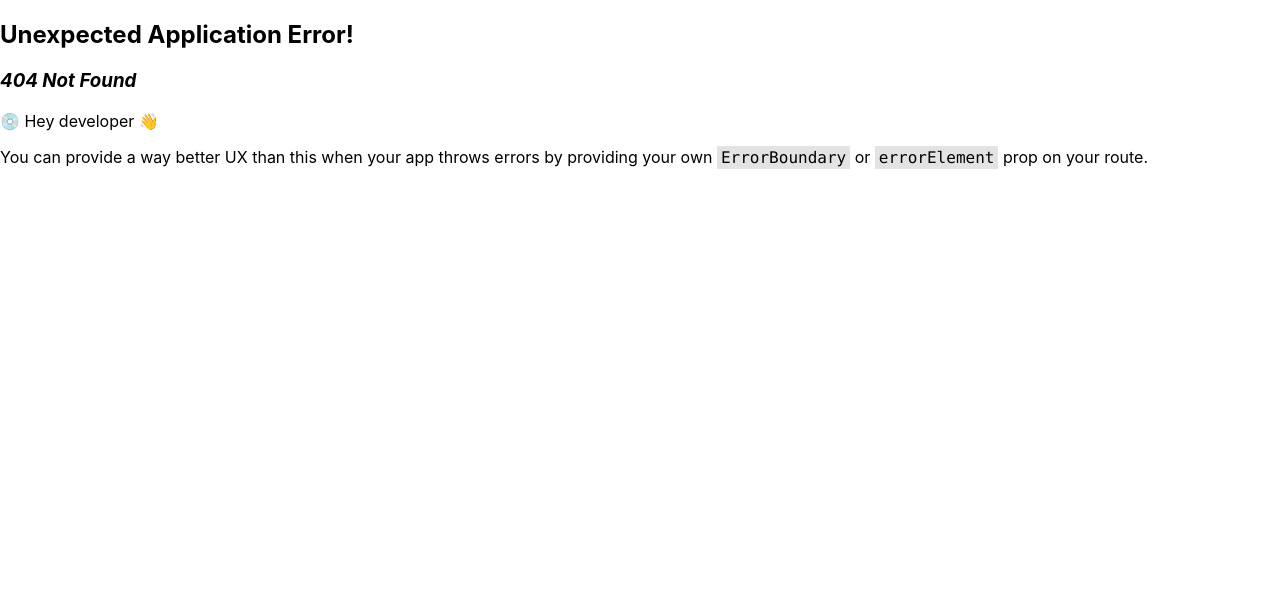
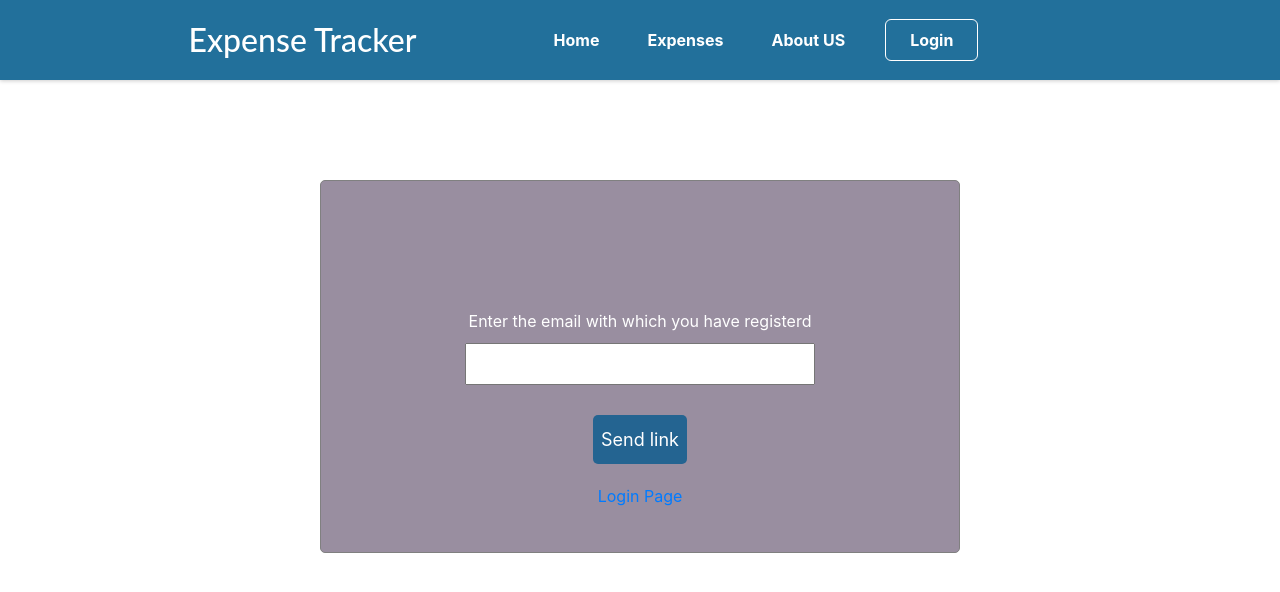
Before and after one commit to sravanisravs1/ExpenseTrackerUsingReact, a React (Create React App) app: page /forgotpassword in a window 1280 px wide. Before the commit this address had no page. Shown: the top 592 px of the page. Built offline with nearby package versions, Linux system fonts and the light colour scheme.

Commit message:
addedForgot password component and  some styles

```diff
--- a/public/index.html
+++ b/public/index.html
@@ -24,11 +24,24 @@
       work correctly both with client-side routing and a non-root public URL.
       Learn how to configure a non-root public URL by running `npm run build`.
     -->
+    <!-- BootStrap CSS Link -->
+    <link
+      rel="stylesheet"
+      href="https://cdn.jsdelivr.net/npm/bootstrap@4.1.3/dist/css/bootstrap.min.css"
+      integrity="sha384-MCw98/SFnGE8fJT3GXwEOngsV7Zt27NXFoaoApmYm81iuXoPkFOJwJ8ERdknLPMO"
+      crossorigin="anonymous"
+    />
     <title>React App</title>
   </head>
   <body>
     <noscript>You need to enable JavaScript to run this app.</noscript>
     <div id="root"></div>
+    <!-- Bootstrap script -->
+    <script
+    src="https://cdn.jsdelivr.net/npm/bootstrap@5.1.3/dist/js/bootstrap.bundle.min.js"
+    integrity="sha384-ka7Sk0Gln4gmtz2MlQnikT1wXgYsOg+OMhuP+IlRH9sENBO0LRn5q+8nbTov4+1p"
+    crossorigin="anonymous"
+  ></script>
     <!--
       This HTML file is a template.
       If you open it directly in the browser, you will see an empty page.
--- a/src/App.js
+++ b/src/App.js
@@ -7,6 +7,7 @@ import Welcome from "./components/pages/Welcome";
 import CompleteProfile from './components/pages/CompleteProfile';
 import VerifyEmail from "./components/pages/VerifyEmail";
 import { AuthContextProvider } from "./store/Auth-Context";
+import ForgotPassword from "./components/pages/ForgotPassword";
 
 var router = createBrowserRouter( [
   {
@@ -17,6 +18,7 @@ var router = createBrowserRouter( [
       {path:'/welcome', element:<Welcome/>},
       { path: "/completeprofile", element: <CompleteProfile/> },
       { path: "/verifyemail", element: <VerifyEmail/> },
+      { path: "/forgotpassword", element: <ForgotPassword/> },
     ],
   },
 ]);
--- a/src/components/SignUp/Signup.js
+++ b/src/components/SignUp/Signup.js
@@ -75,7 +75,7 @@ const Signup = () => {
       console.log('successful',data)
       history('/verifyemail')
       localStorage.setItem("token" , data.idToken);
-      authCtx.setToken(data.idToken);
+      //authCtx.setToken(data.idToken);
       return  alert('Success');
       }
     })
@@ -121,7 +121,7 @@ return (
             required
           />
         </div>}
-        <NavLink className={classes.forgot}>Forgot Password</NavLink>
+        <NavLink to ='/forgotpassword' className={classes.forgot}>Forgot Password</NavLink>
         <div className={classes.actions}>
           {loading && <p>Sending request...</p> }
           {!loading && <button>{isLogin ? "Login" : "Create Account"}</button>}
--- a/src/components/pages/CompleteProfile.js
+++ b/src/components/pages/CompleteProfile.js
@@ -1,9 +1,11 @@
 import React ,{ Fragment, useEffect, useRef ,useState} from 'react';
 import axios from "axios";
 import classes from "./CompleteProfile.module.css";
+import { Container,Button } from 'react-bootstrap';
+import { useNavigate } from 'react-router-dom';
 
 function CompleteProfile(props) {
-
+    const history = useNavigate();
     const fullName = useRef();
     const photourl = useRef();
     const [initialData,setInitialData] = useState({fullName:'',photoUrl:''});
@@ -14,7 +16,7 @@ function CompleteProfile(props) {
 
     async function getSavedData(){
         let token= localStorage.getItem('token');
-        const res = await axios.post('https://identitytoolkit.googleapis.com/v1/accounts:lookup?key=AIzaSyDRorahRJ_juKatl8aQXmkip1wxxy28S84',{
+        const res = await axios.post('https://identitytoolkit.googleapis.com/v1/accounts:lookup?key=AIzaSyDdFFH3PYqzMJ8Frau8Bcz5lS2GLl8LH-Q',{
             idToken: token,
           });
       console.log( res)
@@ -22,6 +24,9 @@ function CompleteProfile(props) {
                     photoUrl: res.data.users[0].photoUrl});
 
 
+    }
+    const cancelHandler=()=>{
+        history('/welcome')
     }
 
     const profileSubmitHandler = async (e) => {
@@ -37,7 +42,7 @@ function CompleteProfile(props) {
 
         try {
             const res = await axios.post(
-       "https://identitytoolkit.googleapis.com/v1/accounts:update?key=AIzaSyDRorahRJ_juKatl8aQXmkip1wxxy28S84",
+       "https://identitytoolkit.googleapis.com/v1/accounts:update?key=AIzaSyDdFFH3PYqzMJ8Frau8Bcz5lS2GLl8LH-Q",
        {
          idToken: token,
          displayName: enteredFullName,
@@ -54,19 +59,20 @@ function CompleteProfile(props) {
 
      return (
      <Fragment>
-        <div className={classes.container}>
-            <div className={classes.header1}>
+        <div className={classes.header1}>
                 <div className={classes.quote}> Winners never quit, Quitters never win.</div>
                 <div className={classes.profile}> Your profile is 64% completed. A completed profile has a higher chances of landing a job. </div>
             </div>
+        <Container>
+
              <form className={classes.form}>
                 <div className={classes.contactDetail1}>
                     <div className={classes.main}>
                     <div className={classes.header}>
                         <div className={classes.ContactDetail}> Contact Details </div>
-                        <button className={classes.cancel}>Cancel</button>
+
                 </div>
-
+                </div>
                 <div className={classes.input}>
                     <div className={classes.left}>
                         <img src="https://cdn-icons-png.flaticon.com/512/25/25231.png" alt='name'/>
@@ -78,14 +84,18 @@ function CompleteProfile(props) {
                         <div className={classes.photourl}>Profile Photo url : </div>
                         <input type="text" ref={photourl} defaultValue={initialData.photoUrl} required/>
                     </div>
-                </div>
-                    <button onClick={profileSubmitHandler} className={classes.update} type="submit">
+
+                    <Button onClick={profileSubmitHandler} className={classes.update} type="submit">
                         Update
-                    </button>
-                </div>
+                    </Button>
+                    <Button variant='danger'className={classes.cancel} onClick={cancelHandler}>Cancel</Button>
+
+               </div>
              </div>
             </form>
-        </div>
+
+        </Container>
+
      </Fragment>
     );
 }
--- a/src/components/pages/CompleteProfile.module.css
+++ b/src/components/pages/CompleteProfile.module.css
@@ -41,7 +41,7 @@
     justify-content: center;
     width:max-content;
     height:fit-content;
-    padding: 8px 11px;
+
 }
 
 
@@ -66,14 +66,7 @@
 font-size: 24px;
 font-weight: 600;
 }
-.cancel{
-color: rgb(244, 92, 92);
-border-color: rgb(245, 72, 72);
-border-radius: 4px;
-padding: 8px 11px;
-cursor: pointer;
-margin-right: 273px;
-}
+
 
 .input{
     width: 80%;
@@ -106,14 +99,3 @@ margin-right: 10px;
 .photourl{
     margin-right: 10px;
 }
-
-.update{
-    background-color: rgb(53, 126, 121);
-    margin-bottom: 20px;
-    align-items: start;
-    margin-left: -850px;
-    padding: 8px 11px;
-    border: none;
-    border-radius: 5px;
-    cursor: pointer;
-}
--- /dev/null
+++ b/src/components/pages/ForgotPassword.js
@@ -0,0 +1,51 @@
+import React, {useState,useRef}from 'react';
+import { useNavigate,NavLink } from 'react-router-dom';
+import { Button} from 'react-bootstrap';
+import axios from 'axios';
+import classes from './ForgotPassword.module.css';
+
+function ForgotPassword(props) {
+    const emailInputRef=useRef();
+    const history= useNavigate('');
+
+    const [sendingLink, setSendingLink] = useState(false);
+    const passwordResetHandler=async()=>{
+        setSendingLink(true);
+        const email = emailInputRef.current.value;
+
+        try {
+            const res = await axios.post('https://identitytoolkit.googleapis.com/v1/accounts:sendOobCode?key=AIzaSyDdFFH3PYqzMJ8Frau8Bcz5lS2GLl8LH-Q'
+            ,{
+                requestType: 'PASSWORD_RESET',
+                email: email,
+            });
+            alert('Link send successfully');
+            alert('Check your email inbox and reset password');
+            history('/');
+        } catch(e) {
+            alert(e.response.data.error.message);
+           }
+           setSendingLink(false);
+    };
+
+
+
+    return (
+        <div>
+            <div className={classes.main}>
+
+            <div className={classes.form}>
+                <label>Enter the email with which you have registerd</label>
+                <input type='email' ref={emailInputRef} />
+            {!sendingLink && <Button variant='info' type='submit' onClick={passwordResetHandler}>Send link</Button>}
+            {sendingLink && <p>Sending request...</p>}
+                <NavLink to="/">Login Page</NavLink>
+            </div>
+
+</div>
+            {/* <NavLink to="/">Login Page</NavLink> */}
+        </div>
+    );
+}
+
+export default ForgotPassword;
--- /dev/null
+++ b/src/components/pages/ForgotPassword.module.css
@@ -0,0 +1,41 @@
+.main{
+    width: 100vw;
+    display: flex;
+    align-items: center;
+    justify-content: center;
+    margin-top: 100px;
+}
+
+.form{
+    width: 50%;
+    height: fit-content;
+    display: flex;
+    align-items: center;
+    justify-content: center;
+    flex-direction: column;
+    border: 1px solid grey;
+    border-radius: 5px;
+    padding: 44px 0;
+    background-color: #998ea0;
+    padding-top: 10%;
+}
+.form label{
+    margin-bottom: 10px;
+    color: #fff;
+}
+
+.form input{
+    margin-bottom: 30px;
+    padding-block: 7px;
+    width: 350px;
+}
+.form button{
+    background-color: rgb(36, 100, 145);
+    padding: 11px 8px;
+    border: none;
+    border-radius: 5px;
+    color: white;
+    cursor: pointer;
+    font-size: large;
+    margin-bottom: 20px;
+}
--- a/src/components/pages/Welcome.js
+++ b/src/components/pages/Welcome.js
@@ -6,8 +6,9 @@ function Welcome(props) {
     return (
         <div>
            <h1>Welcome to Expense Tracker APP</h1>
-           <div >Your profile is incomplete
-            <NavLink to='/completeprofile'>completeprofile</NavLink>
+           <div style={{'backgroundColor': 'rgba(0, 0, 0, 0.2)',
+  'padding': '20px'}}>Your profile is incomplete...
+            <NavLink to='/completeprofile'>CompleteProfile Now</NavLink>
            </div>
         </div>
     );
--- a/src/store/Auth-Context.js
+++ b/src/store/Auth-Context.js
@@ -36,7 +36,7 @@ export const AuthContextProvider = (props) => {
     setToken(null)
 
     localStorage.removeItem('token');
-    //localStorage.removeItem('kodurusravani813@gmail.com')
+    localStorage.removeItem('kodurusravani813@gmail.com')
   }
 
 
```
